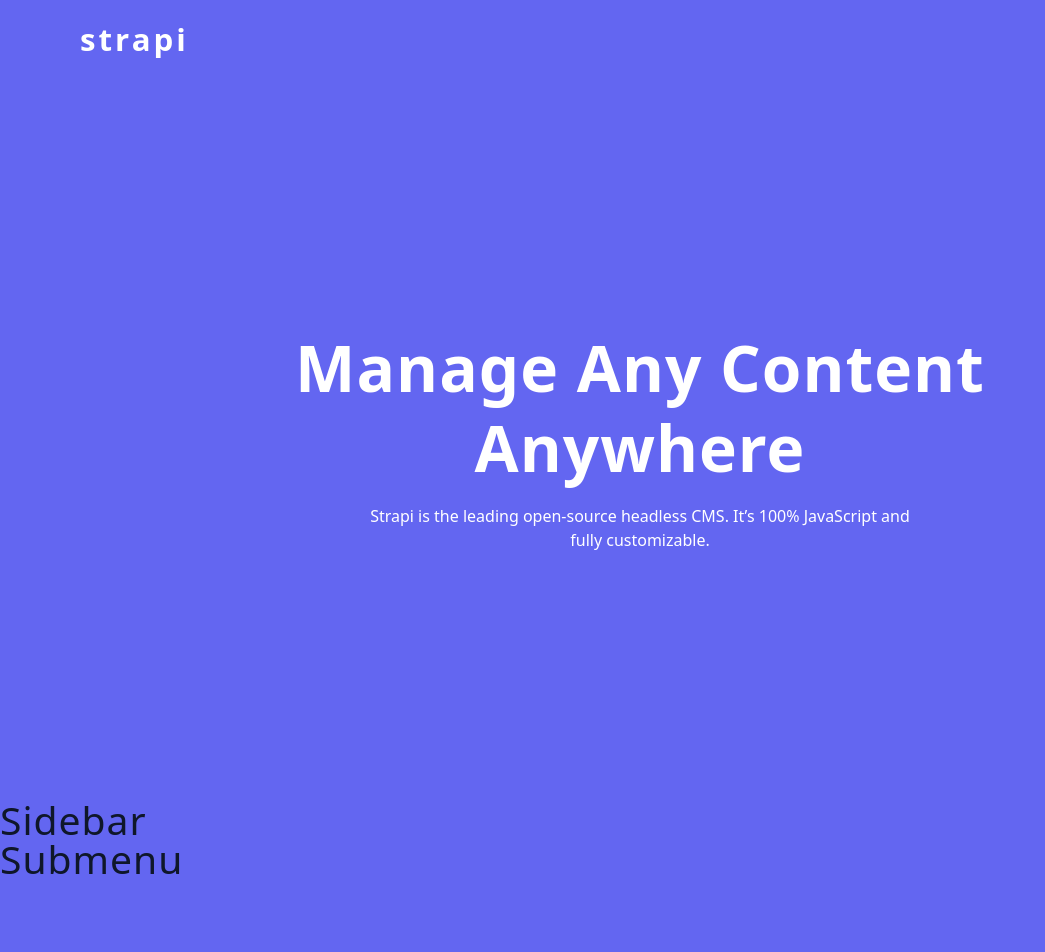
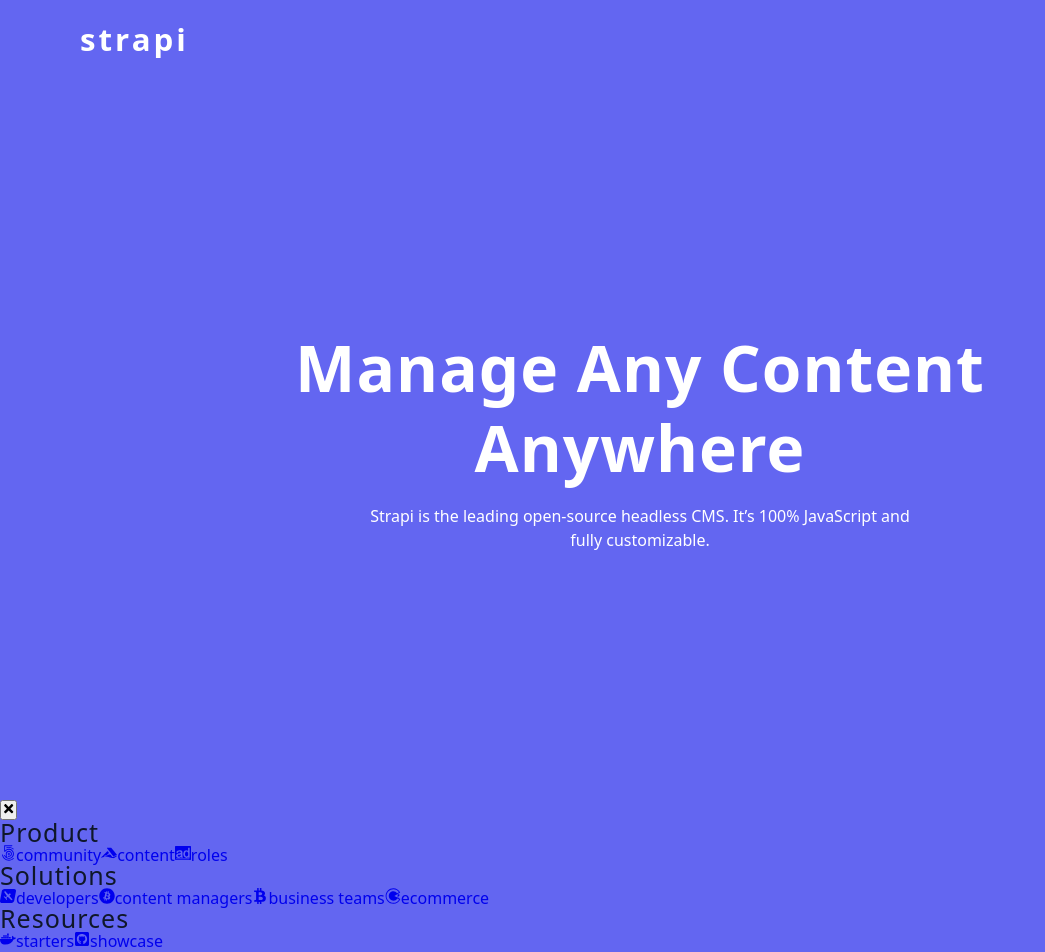
Before and after one commit to LaelPierre/react_projects, a React (Vite) app in the folder strapi_menu/: page / in a window 1280 px wide. Shown: the top 952 px of the page, without its empty margins (0-1045 px from the left). Before the commit the page ends 885 px from the top, so only its background shows below. Built offline with nearby package versions, Linux system fonts and the light colour scheme.

Commit message:
added sidebar component

```diff
--- a/strapi_menu/src/Sidebar.jsx
+++ b/strapi_menu/src/Sidebar.jsx
@@ -1,7 +1,43 @@
 import React from "react";
+import { FaTimes } from "react-icons/fa";
+import { useGlobalContext } from "./Context";
+import sublinks from "./data";
 
 const Sidebar = () => {
-  return <h2>Sidebar</h2>;
+  const { isSidebarOpen, closeSidebar } = useGlobalContext();
+
+  return (
+    <aside className="sidebar">
+      <div className="sidebar-container">
+        <button className="close-btn">
+          <FaTimes />
+        </button>
+        <div className="sidebar-links">
+          {sublinks.map((item) => {
+            const { links, page, pageId } = item;
+
+            return (
+              <article key={pageId}>
+                <h4>{page}</h4>
+                <div className="sidebar-sublinks">
+                  {links.map((link) => {
+                    const { url, icon, label, id } = link;
+
+                    return (
+                      <a key={id} href={url}>
+                        {icon}
+                        {label}
+                      </a>
+                    );
+                  })}
+                </div>
+              </article>
+            );
+          })}
+        </div>
+      </div>
+    </aside>
+  );
 };
 
 export default Sidebar;
```
